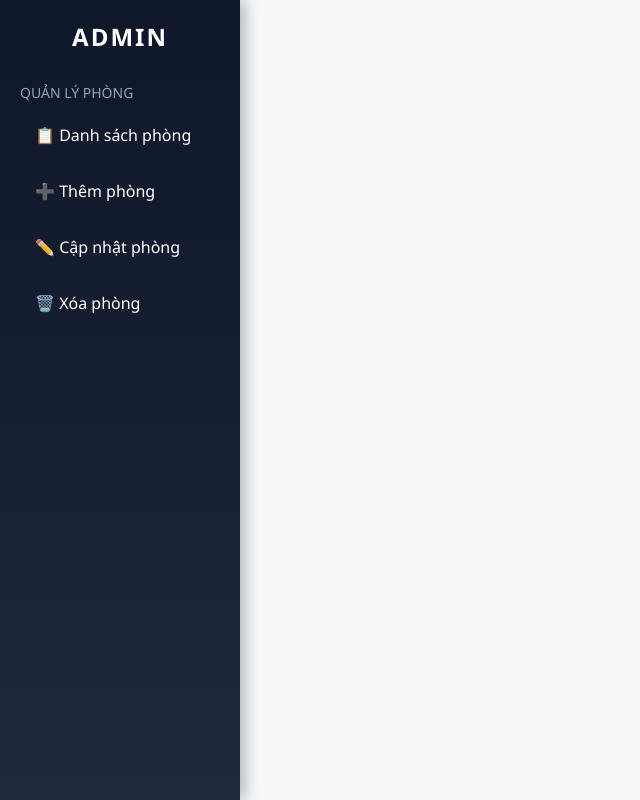
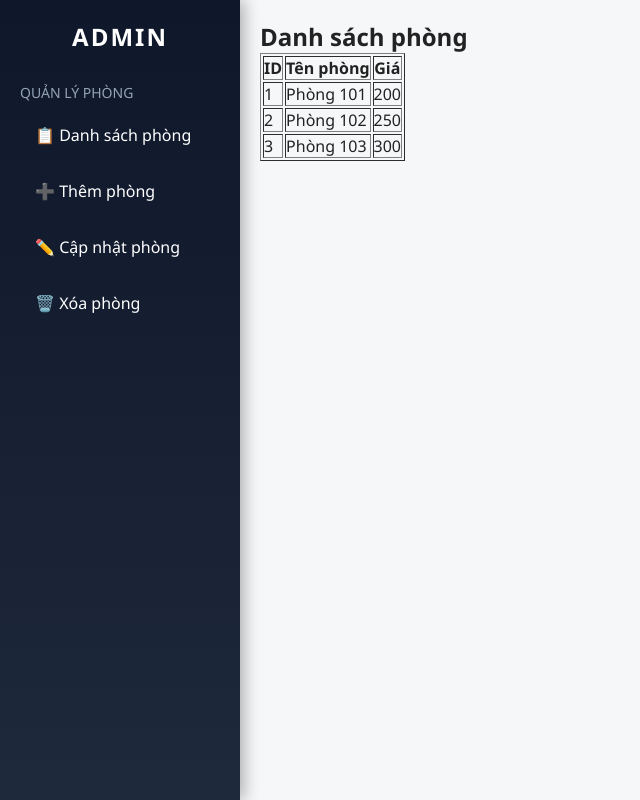
Before and after one commit to Tiendungfpt/DATN, a React (Vite) app in the folder TP_FE/: page /admin/rooms in a window 1280 px wide. Shown: the whole page, without its empty margins (0-640 px from the left). Built offline with nearby package versions, Linux system fonts and the light colour scheme.

Commit message:
update sidebar admin

```diff
--- a/TP_FE/src/App.jsx
+++ b/TP_FE/src/App.jsx
@@ -7,6 +7,8 @@ import HotelList from "./pages/HotelList";
 import HotelDetail from "./pages/HotelDetail";
 import Contact from "./pages/Contact";
 import AdminLayout from "./admin/AdminLayout";
+import RoomList from "./admin/pages/RoomList";
+import RoomCreat from "./admin/pages/RoomCreat";
 
 function Layout() {
     const location = useLocation();
@@ -21,7 +23,10 @@ function Layout() {
                 <Route path="/khach-san" element={<HotelList />} />
                 <Route path="/khach-san/:id" element={<HotelDetail />} />
                 <Route path="/lien-he" element={<Contact />} />
-                <Route path="/admin/*" element={<AdminLayout />} />
+                <Route path="/admin" element={<AdminLayout />}>
+                    <Route path="rooms" element={<RoomList />} />
+                    <Route path="rooms/create" element={<RoomCreat />} />
+                </Route>
             </Routes>
 
             {!isAdmin && <Footer />}
--- a/TP_FE/src/admin/components/Sidebar.css
+++ b/TP_FE/src/admin/components/Sidebar.css
@@ -34,19 +34,29 @@
     color: #fff;
     text-decoration: none;
     background: transparent;
-
     transition: all 0.3s ease;
 }
 
-/* 🔥 Hover nổi lên */
+/* hover theo chuột */
 .menu-item:hover {
     background: #334155;
     transform: translateX(6px);
-    box-shadow: 0 6px 15px rgba(0, 0, 0, 0.35);
+    box-shadow: 0 6px 15px rgba(0,0,0,0.35);
 }
 
-/* Active (nếu muốn) */
+/* trang đang active */
 .menu-item.active {
-    background: #2563eb;
-    box-shadow: 0 6px 20px rgba(37, 99, 235, 0.6);
+    background: #334155;
 }
+.sidebar:hover .menu-item.active:not(:hover) {
+    background: transparent;
+}
+.menu-item:hover {
+    background: #334155;
+    transform: translateX(6px);
+    box-shadow: 0 6px 15px rgba(0,0,0,0.35);
+}
+
+.menu-item.active {
+    background: #334155;
+}
--- a/TP_FE/src/admin/components/Sidebar.jsx
+++ b/TP_FE/src/admin/components/Sidebar.jsx
@@ -1,4 +1,4 @@
-import { Link } from "react-router-dom";
+import { NavLink } from "react-router-dom";
 import "./Sidebar.css";
 
 export default function Sidebar() {
@@ -10,25 +10,48 @@ export default function Sidebar() {
                 <li className="menu-group">Quản lý phòng</li>
 
                 <li>
-                    <Link to="/admin/rooms" className="menu-item">
+                    <NavLink
+                        to="/admin/rooms"
+                        end
+                        className={({ isActive }) =>
+                            isActive ? "menu-item active" : "menu-item"
+                        }
+                    >
                         📋 Danh sách phòng
-                    </Link>
+                    </NavLink>
                 </li>
 
                 <li>
-                    <Link to="/admin/rooms/create" className="menu-item">
+                    <NavLink
+                        to="/admin/rooms/create"
+                        className={({ isActive }) =>
+                            isActive ? "menu-item active" : "menu-item"
+                        }
+                    >
                         ➕ Thêm phòng
-                    </Link>
+                    </NavLink>
                 </li>
+
                 <li>
-                    <Link to="/admin/rooms/update" className="menu-item">
+                    <NavLink
+                        to="/admin/rooms/update"
+                        className={({ isActive }) =>
+                            isActive ? "menu-item active" : "menu-item"
+                        }
+                    >
                         ✏️ Cập nhật phòng
-                    </Link>
+                    </NavLink>
                 </li>
+
                 <li>
-                    <Link to="/admin/rooms/delete" className="menu-item">
+                    <NavLink
+                        to="/admin/rooms/delete"
+                        className={({ isActive }) =>
+                            isActive ? "menu-item active" : "menu-item"
+                        }
+                    >
                         🗑️ Xóa phòng
-                    </Link>
+                    </NavLink>
                 </li>
             </ul>
         </div>
--- /dev/null
+++ b/TP_FE/src/admin/pages/RoomCreat.jsx
@@ -0,0 +1,9 @@
+import React from 'react'
+
+const RoomCreat = () => {
+    return (
+        <div>RoomCreat</div>
+    )
+}
+
+export default RoomCreat
--- /dev/null
+++ b/TP_FE/src/admin/pages/RoomList.jsx
@@ -0,0 +1,40 @@
+import { useEffect, useState } from "react";
+
+export default function RoomList() {
+    const [rooms, setRooms] = useState([]);
+
+    useEffect(() => {
+        const data = [
+            { id: 1, name: "Phòng 101", price: 200 },
+            { id: 2, name: "Phòng 102", price: 250 },
+            { id: 3, name: "Phòng 103", price: 300 },
+        ];
+        setRooms(data);
+    }, []);
+
+    return (
+        <div>
+            <h2>Danh sách phòng</h2>
+
+            <table border="1">
+                <thead>
+                    <tr>
+                        <th>ID</th>
+                        <th>Tên phòng</th>
+                        <th>Giá</th>
+                    </tr>
+                </thead>
+
+                <tbody>
+                    {rooms.map((room) => (
+                        <tr key={room.id}>
+                            <td>{room.id}</td>
+                            <td>{room.name}</td>
+                            <td>{room.price}</td>
+                        </tr>
+                    ))}
+                </tbody>
+            </table>
+        </div>
+    );
+}
```
